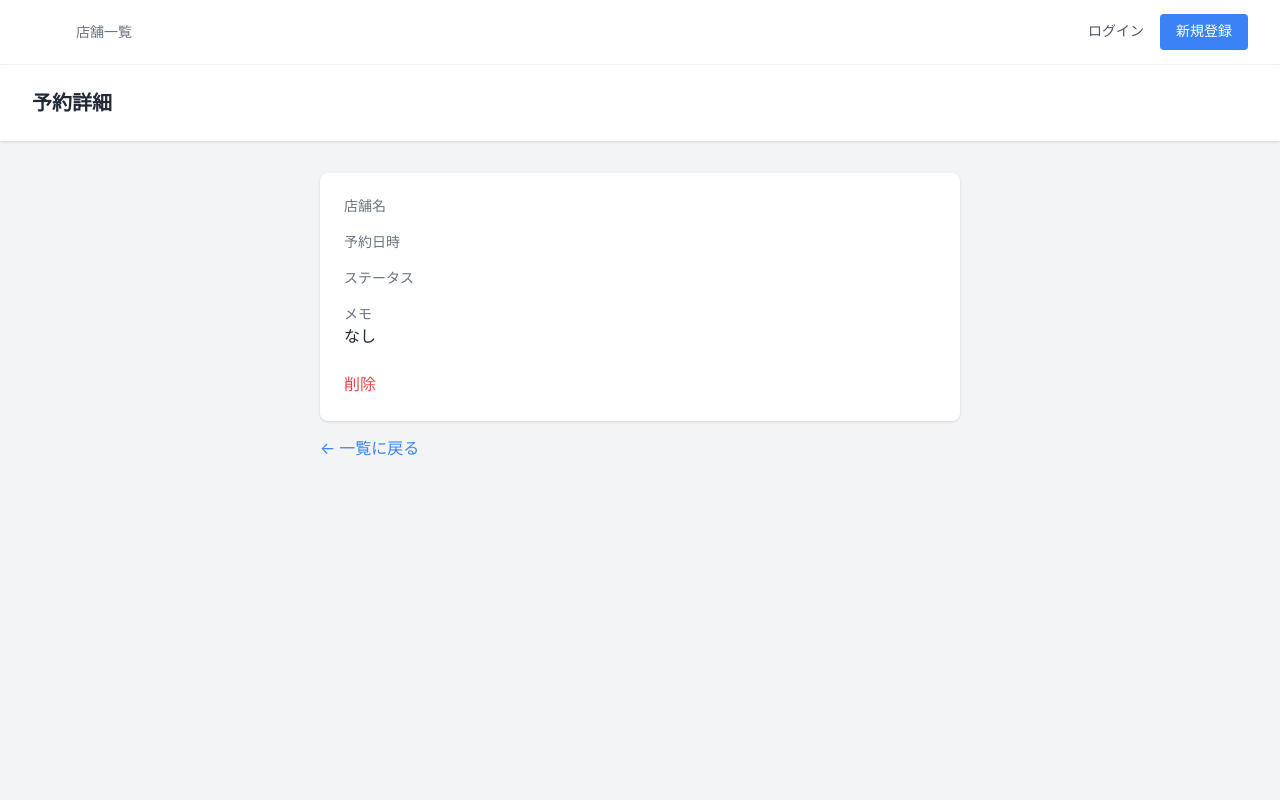
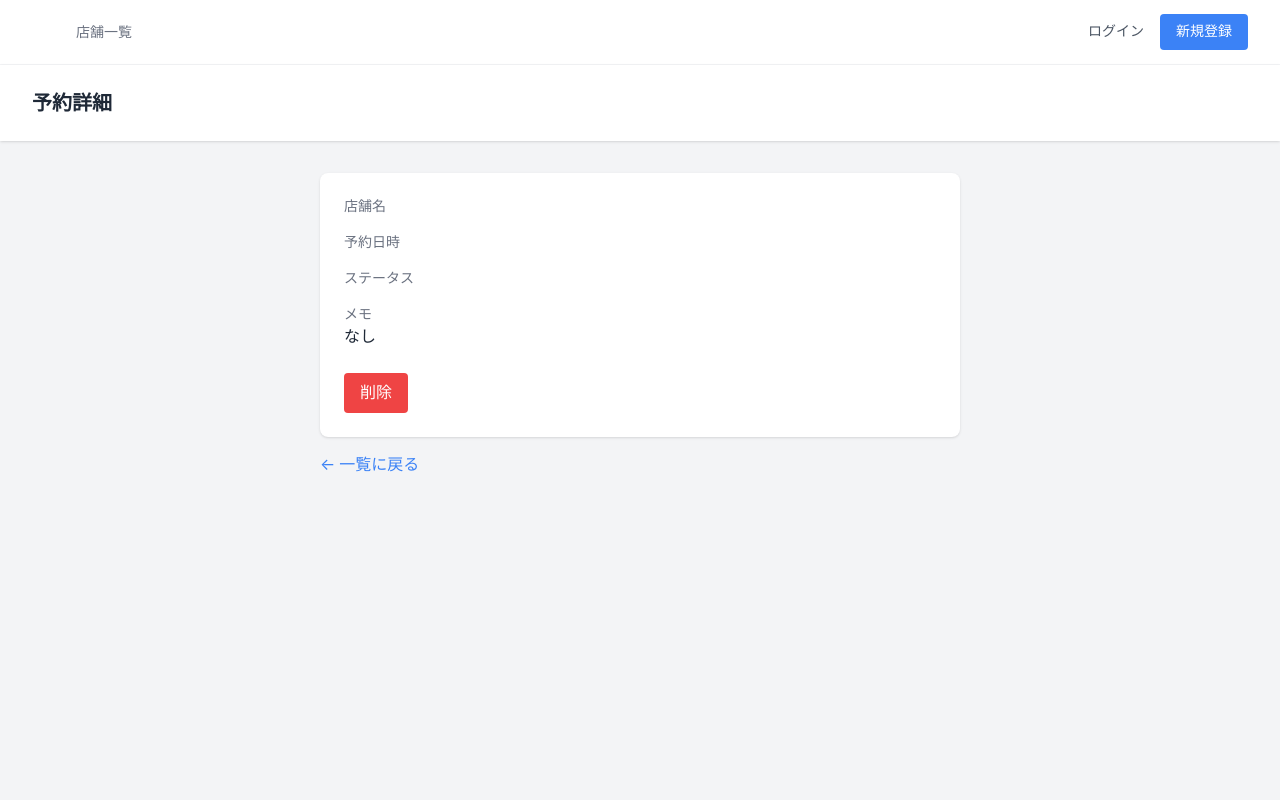
Before and after one commit to ssknon1997/Reservation-App, a Laravel app: template resources/views/reservations/show.blade.php in a window 1280 px wide. Run offline with Laravel 12, Linux system fonts and the light colour scheme; the template is opened without the code that fills it, so the values that code supplies are empty; style sheets or scripts are compiled from the project's sources.

Commit message:
fix: カーソルを乗せた時の色を修正

```diff
--- a/resources/views/reservations/show.blade.php
+++ b/resources/views/reservations/show.blade.php
@@ -45,7 +45,7 @@
                         onsubmit="return confirm('削除しますか？')">
                         @csrf
                         @method('DELETE')
-                        <button class="text-red-500 hover:underline">削除</button>
+                        <button class="bg-red-500 text-white px-4 py-2 rounded hover:bg-red-600">削除</button>
                     </form>
                 @endif
             </div>
```
